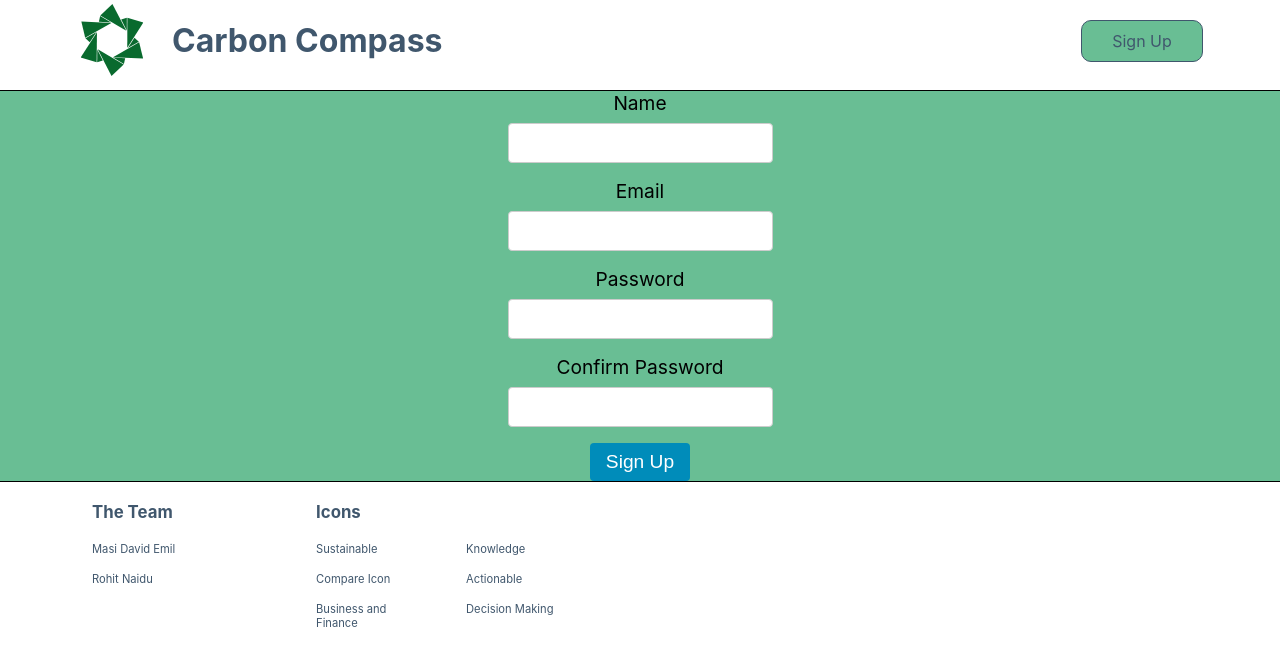
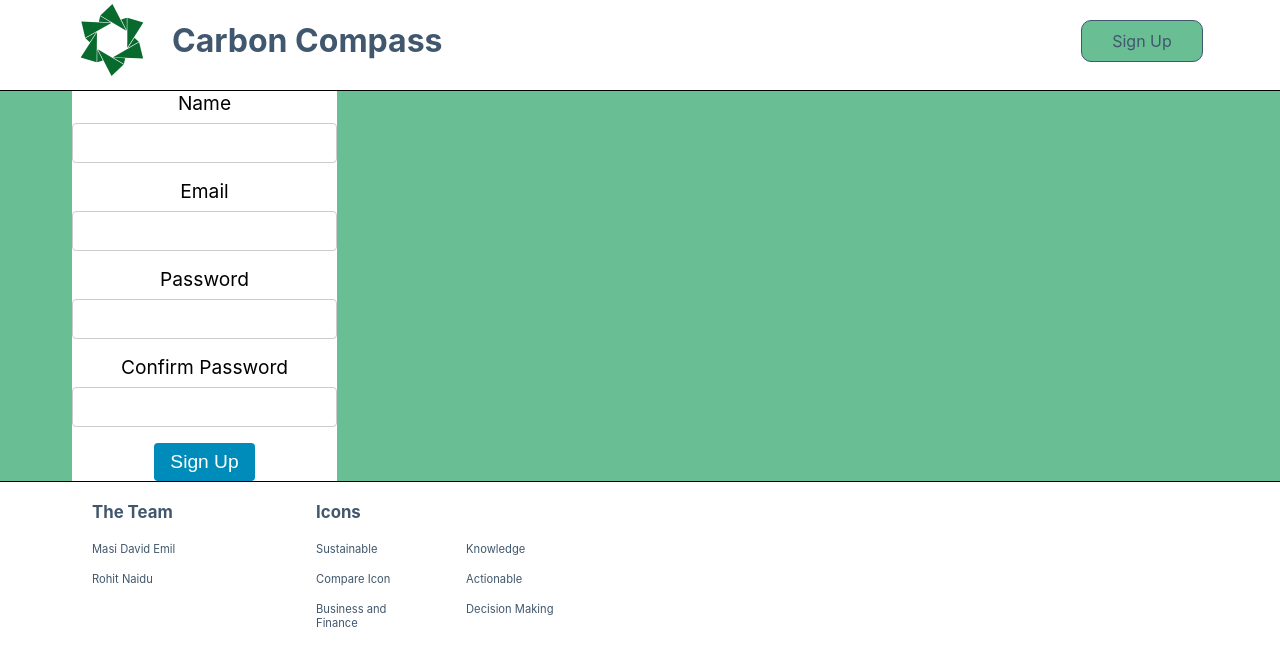
Before and after one commit to rohtett/carbon-footprint-calculator, a React (Create React App) app: page /carbon-footprint-calculator/signup in a window 1280 px wide. Shown: the top 666 px of the page. Built offline with nearby package versions, Linux system fonts and the light colour scheme.

Commit message:
Fixed error in link

```diff
--- a/src/App.js
+++ b/src/App.js
@@ -15,7 +15,7 @@ function App() {
           </Link>
           <nav>
             <div className="navigators__link navigators__link--green">
-              <Link to="carbon-foot-print-calculator/signup/">
+              <Link to="carbon-footprint-calculator/signup/">
                 Sign Up
               </Link>
             </div>
--- a/src/Pages/signup.jsx
+++ b/src/Pages/signup.jsx
@@ -3,6 +3,10 @@ import '../App.scss';
 
 const signup = () => {
   return (
+    <div className="container">
+      <div className="separator">
+      </div>
+      <div className="banner">
         <form className="sign-up-form">
           <label className="sign-up-form__label" htmlFor="name">Name</label>
           <input className="sign-up-form__input" type="text" name="name" id="name" />
@@ -18,6 +22,8 @@ const signup = () => {
 
           <button className="sign-up-form__button" type="submit">Sign Up</button>
         </form>
+      </div>
+    </div>
   );
 };
 
```
Lines whose indentation alone changed are shown as unchanged.
